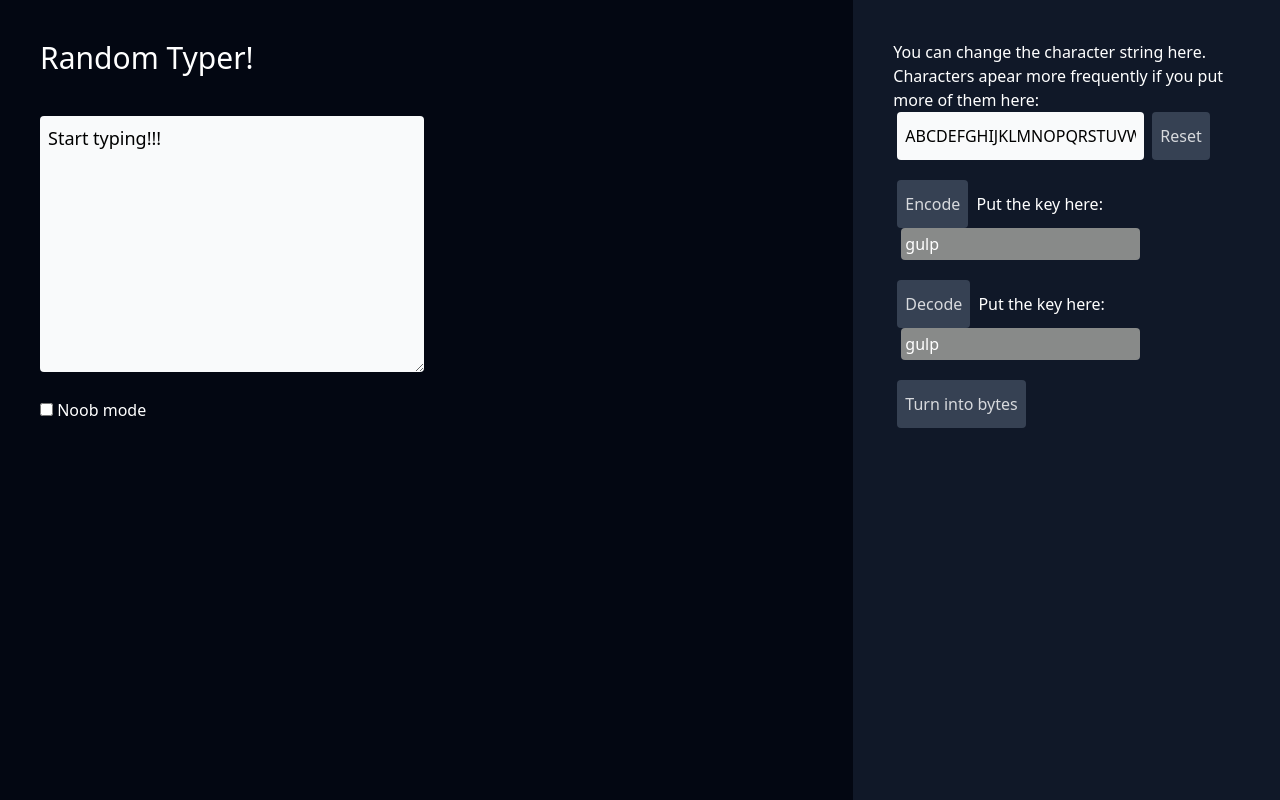
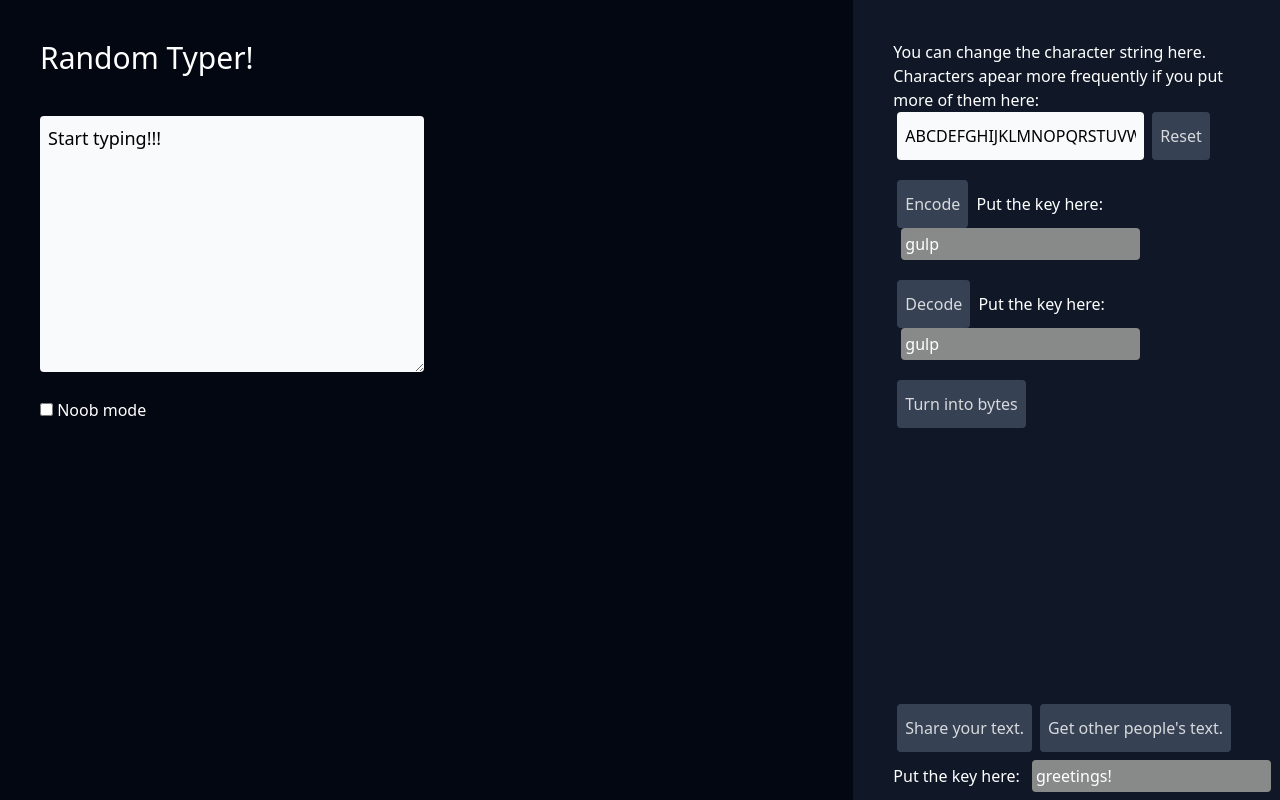
Before and after one commit to CavieJohnsonHere/random-typer, a Next.js app: page / in a window 1280 px wide. Built offline with nearby package versions, Linux system fonts and the light colour scheme.

Commit message:
added a sharing feature

```diff
--- /dev/null
+++ b/src/app/api/share/route.ts
@@ -0,0 +1,65 @@
+type StoreValue = {
+  value: any;
+  expires: number;
+};
+
+const store = new Map<string, StoreValue>();
+
+function setWithExpiry(key: string, value: any, ttl: number) {
+  const expires = Date.now() + ttl;
+  store.set(key, { value, expires });
+}
+
+function getIfValid(key: string): any | null {
+  const entry = store.get(key);
+  if (!entry) return null;
+  if (Date.now() > entry.expires) {
+    store.delete(key);
+    return null;
+  }
+  return entry.value;
+}
+
+export async function POST(request: Request) {
+  try {
+    const { key, data }: { key?: string; data?: any } = await request.json();
+    if (!key || typeof data === 'undefined') {
+      return new Response(
+        JSON.stringify({ error: 'Key and data are required' }),
+        { status: 400, headers: { 'Content-Type': 'application/json' } }
+      );
+    }
+    setWithExpiry(key, data, 5 * 60 * 1000); // 5 minutes
+    return new Response(
+      JSON.stringify({ message: 'Data stored successfully' }),
+      { status: 200, headers: { 'Content-Type': 'application/json' } }
+    );
+  } catch (err) {
+    return new Response(
+      JSON.stringify({ error: 'Invalid JSON' }),
+      { status: 400, headers: { 'Content-Type': 'application/json' } }
+    );
+  }
+}
+
+export async function GET(request: Request) {
+  const { searchParams } = new URL(request.url);
+  const key = searchParams.get('key');
+  if (!key) {
+    return new Response(
+      JSON.stringify({ error: 'Key is required' }),
+      { status: 400, headers: { 'Content-Type': 'application/json' } }
+    );
+  }
+  const data = getIfValid(key);
+  if (typeof data === 'undefined' || data === null) {
+    return new Response(
+      JSON.stringify({ error: 'Data not found or expired' }),
+      { status: 404, headers: { 'Content-Type': 'application/json' } }
+    );
+  }
+  return new Response(
+    JSON.stringify({ data }),
+    { status: 200, headers: { 'Content-Type': 'application/json' } }
+  );
+}
--- a/src/app/api/text/page.ts
+++ /dev/null
@@ -1,3 +0,0 @@
-export function GET() {
-  return "Hello, World!";
-}
--- /dev/null
+++ b/src/app/components/share.tsx
@@ -0,0 +1,57 @@
+"use client";
+
+import { useState } from "react";
+
+export default function Share({
+  value,
+  setValue,
+}: {
+  value: string;
+  setValue: React.Dispatch<React.SetStateAction<string>>;
+}) {
+  const [key, setKey] = useState("greetings!");
+
+  const onShareClicked = async () => {
+    await fetch("/api/share", {
+      method: "POST",
+      headers: { "Content-Type": "application/json" },
+      body: JSON.stringify({
+        key: key,
+        data: value,
+      }),
+    });
+  };
+
+  const onGetClicked = async () => {
+    const res = await fetch(`/api/share?key=${key}`);
+    if (res.ok) setValue((await res.json()).text);
+  };
+
+  return (
+    <div>
+      <button
+        className="bg-gray-700 hover:bg-gray-800 transition rounded h-12 mx-1 text-white/80 cursor-pointer p-2"
+        onClick={onShareClicked}
+      >
+        Share your text.
+      </button>
+
+      <button
+        className="bg-gray-700 hover:bg-gray-800 transition rounded h-12 mx-1 text-white/80 cursor-pointer p-2"
+        onClick={onGetClicked}
+      >
+        Get other people's text.
+      </button>
+
+      <div className="mt-2">
+        <span> Put the key here: </span>
+        <input
+          className="bg-amber-50/50 focus:bg-amber-100/60 transition text-white p-1 rounded ms-2"
+          type="text"
+          value={key}
+          onChange={(e) => setKey(e.target.value)}
+        />
+      </div>
+    </div>
+  );
+}
--- a/src/app/page.tsx
+++ b/src/app/page.tsx
@@ -1,5 +1,6 @@
 "use client";
 import { useState } from "react";
+import Share from "./components/share";
 
 // All this code by Jesse Jackson: https://jsejcksn.github.io/secrets/
 
@@ -164,6 +165,10 @@ export default function Home() {
             Turn into bytes
           </button>
         </div>
+
+        <div className="absolute bottom-0 py-2">
+          <Share value={value} setValue={setValue} />
+        </div>
       </div>
     </div>
   );
```
